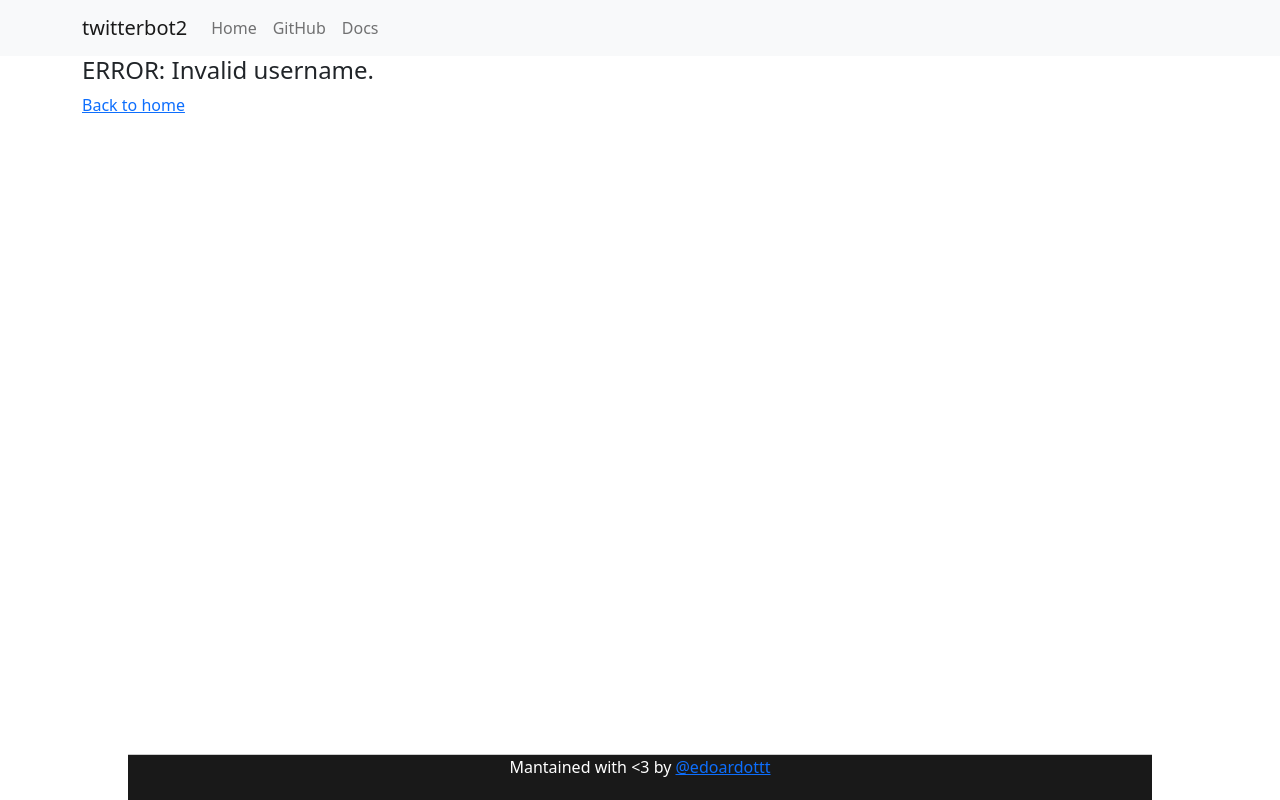
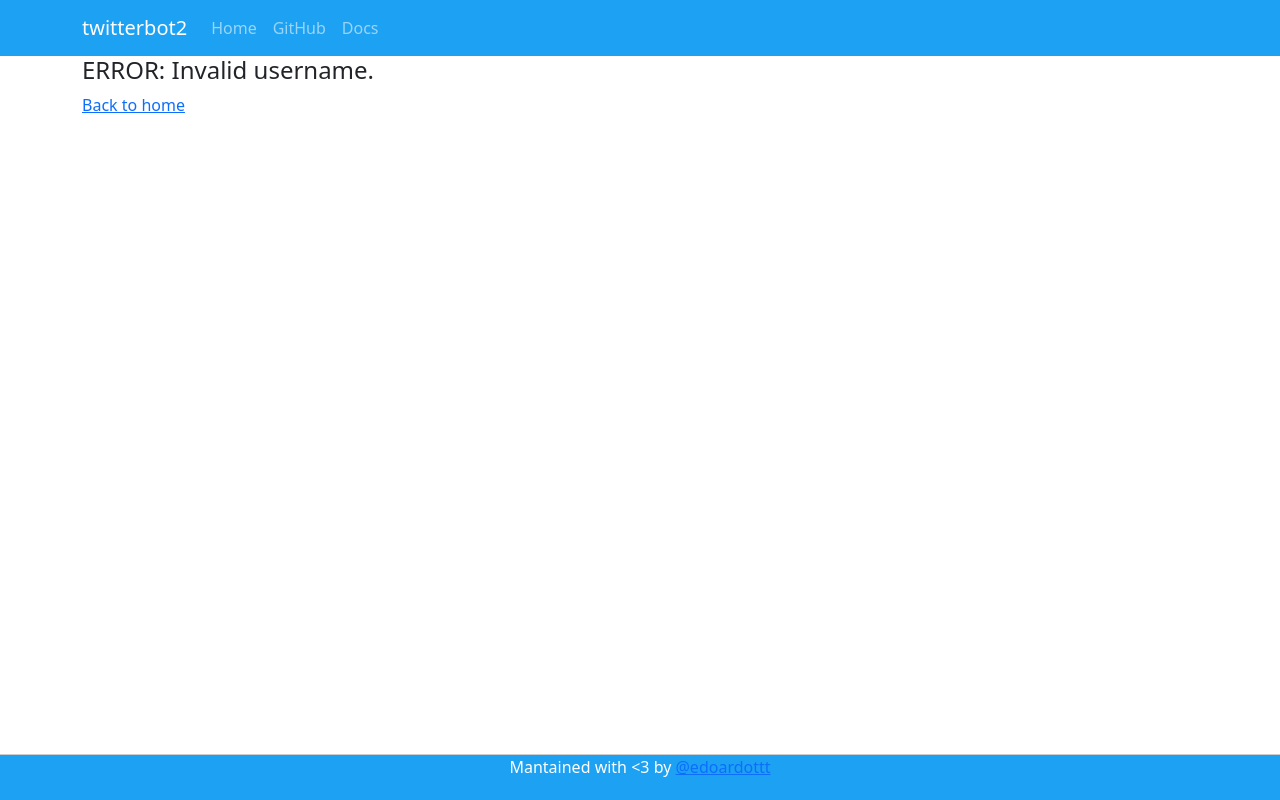
Before and after one commit to edoardottt/twitterbot2, a Flask app: page /dashboard in a window 1280 px wide. Run offline with Flask 2, Linux system fonts and the light colour scheme; some libraries are stand-ins or nearby versions.

Commit message:
Fix Navbar color, button back to home

```diff
--- a/static/all.css
+++ b/static/all.css
@@ -1,5 +1,21 @@
 html,body {
     width: 100%;
+    height:100%;
+}
+
+/* change the background color */
+.navbar {
+    background-color: #1DA1F2 !important;
+}
+
+/* change the brand and text color */
+.navbar-brand .navbar-text {
+    color: #ffffff !important;
+}
+
+/* change the link color */
+.navbar-custom .navbar-nav .nav-item .nav-link {
+    color: #ffffff !important;
 }
 
 .container-fluid {
@@ -55,10 +71,10 @@
     width: 100%;
     min-height: 30px;
     max-height: auto;
-    background-color: rgba(0,0,0,0.9);
+    background-color: #1DA1F2 !important;
     margin-top: 10px;
     clear: both;
-    width: 80%;
+    width: 100%;
     margin: 0 auto;
     color: white;
     position: fixed;
--- a/templates/index.html
+++ b/templates/index.html
@@ -15,8 +15,6 @@
 
 <body>
     {% include 'navbar.html' %}
-
-    </div>
 
     <div class="container" id="content">
         <div class="row">
--- a/templates/navbar.html
+++ b/templates/navbar.html
@@ -1,4 +1,4 @@
-<nav class="navbar navbar-expand-lg navbar-light bg-light">
+<nav class="navbar navbar-expand-lg sticky-top navbar-dark bg-primary">
     <div class="container">
         <a class="navbar-brand" href="#">twitterbot2</a>
         <button class="navbar-toggler" type="button" data-toggle="collapse" data-target="#navbarSupportedContent"
@@ -8,7 +8,7 @@
 
         <div class="collapse navbar-collapse" id="navbarSupportedContent">
             <ul class="navbar-nav mr-auto">
-                <li class="nav-item active">
+                <li class="nav-item">
                     <a class="nav-link" href="/">Home</a>
                 </li>
                 <li class="nav-item">
```
Also changed, not shown: templates/dashboard.html (+7 -6 lines).
